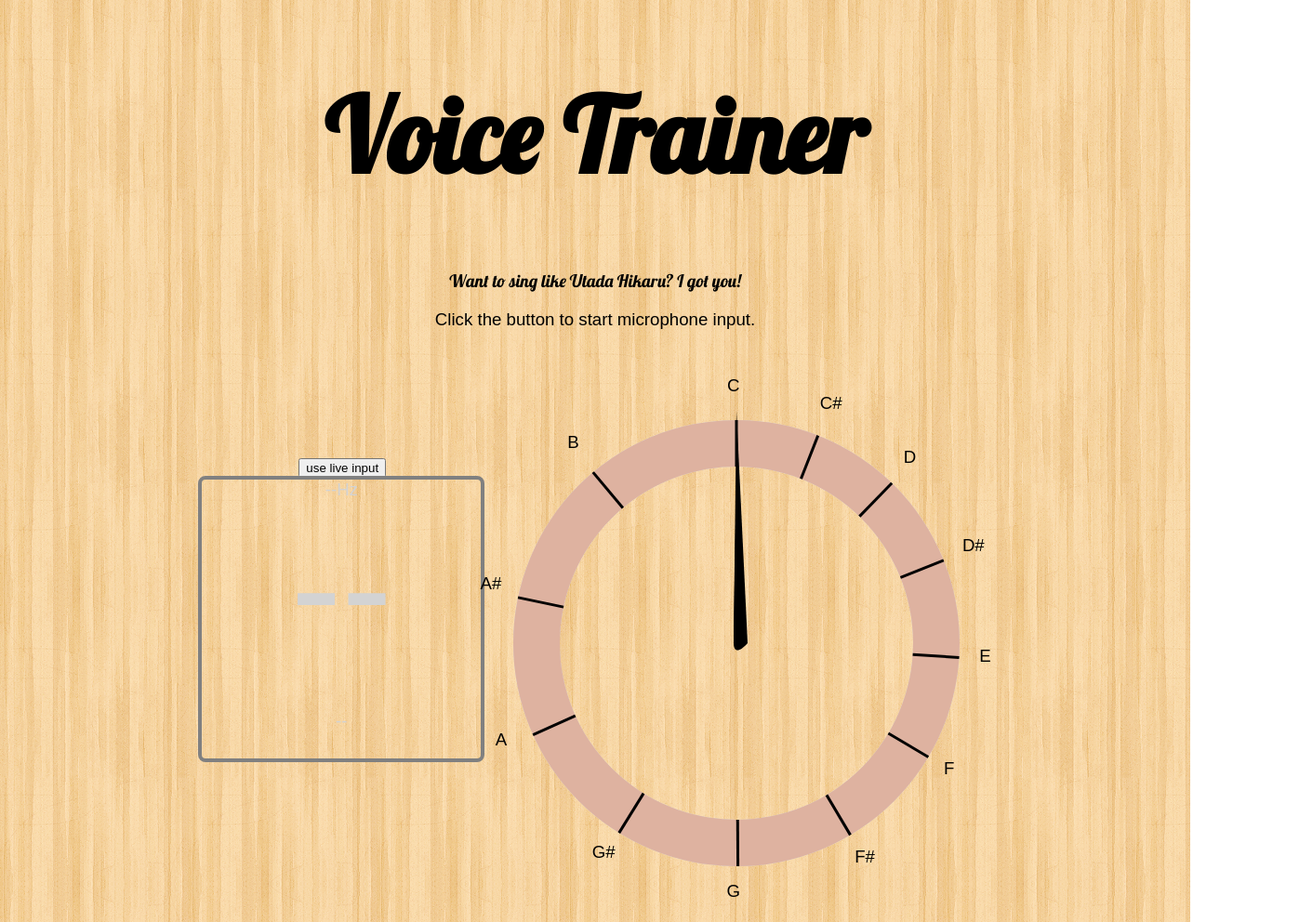
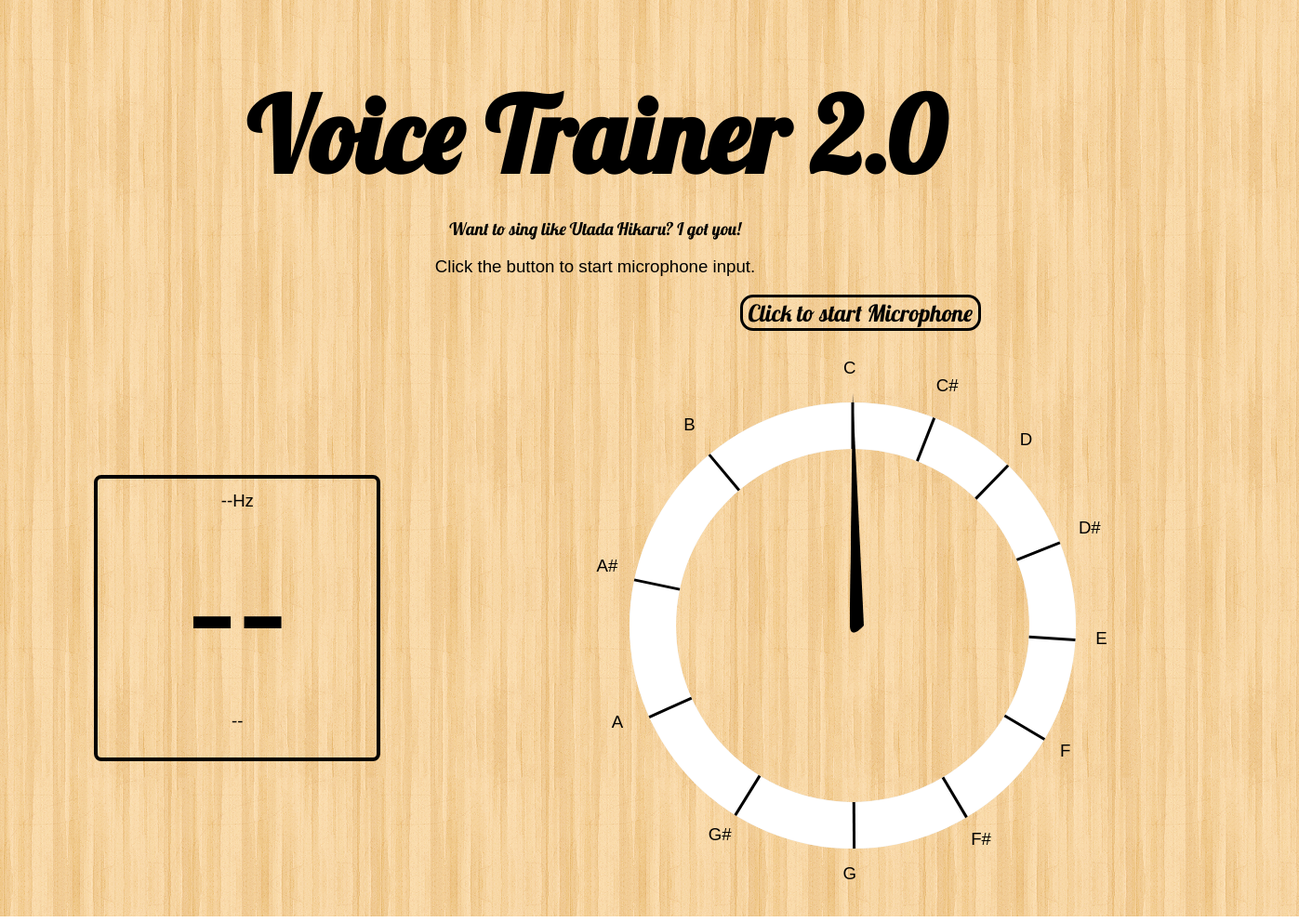
Before and after one commit to Dmeowmixer/voiceTrainer, a website: page index.html in a window 1280 px wide. Shown: the whole page at 93% size, 1397 px wide, since content can reach past the window. Drawn offline with nearby package versions, Linux system fonts and the light colour scheme.

Commit message:
working on v2 for now

```diff
--- a/app/app.js
+++ b/app/app.js
@@ -39,12 +39,6 @@
     .append("g")
     .attr("transform", "translate(" + width / 2 + "," + height / 2 + ")");
 
-// var gvs = d3.select("body").append("svg")
-//     .attr("width", width)
-//     .attr("height", height)
-//     .append("g")
-//     .attr("transform", "translate(" + width / 2 + "," + height / 2 + ")");
-
 var background = svg.append("path")
     .datum({endAngle: 100})
     .style("fill", "#ddd")
@@ -53,7 +47,7 @@
 // Add the foreground arc in orange, currently showing 12.7%.
 var foreground = svg.append("path")
     .datum({endAngle: .1 * τ})
-    .style("fill", "#DEB2A0")
+    .style("fill", "white")
     .attr("d", arc);
 
 var gaugeGroup = svg.append("g")
@@ -406,17 +400,10 @@
   var ac = autoCorrelate( buf, audioContext.sampleRate );
 
   if (ac == -1) {
-    //
-    //
-    //
-    //
-    //
+
     // can prompt user to be louder here
-    //
-    //
-    //
-    //
-    //
+    $('.help').html('<p>').html('ENUNCIATE, NO ONE CAN HEAR YOU!');
+
     detectorElem.className = "vague";
     pitchElem.innerText = "--";
     noteElem.innerText = "-";
@@ -429,41 +416,24 @@
     var note =  noteFromPitch( pitch );
     noteElem.innerHTML = noteStrings[note%12];
     var detune = centsOffFromPitch( pitch, note );
-    if (detune == 0 ) {
+    if (detune == 0 || detune == 1 || detune == 2 || detune == 3 || detune == 4) {
       detuneElem.className = "";
       detuneAmount.innerHTML = "--";
+      $('.help').html('<p>').html("Oh my! You're PERFECT! YOU ANGEL! NOW HOLD IT");
+
     } else {
-      if (detune < 0)
-        //
-        //
-        //
-        //
-        //
-        //
-        // prompt user to get more in tune because is flat here
-        //
-        //
-        //
-        //
-        //
-        //
+      if (detune <= 5){
         detuneElem.className = "flat";
-      else
-        //
-        //
-        //
-        //
-        //
-        //
-        // prompt user to get more in tune because is sharp here
-        //
-        //
-        //
-        //
-        //
-        //
+        $('.help').html('<p>').html('YOU FLAT! TIGHTEN THOSE ABS, PUSH WITH YOUR DIAPHRAGM');
+
+      }
+      else{
         detuneElem.className = "sharp";
-      detuneAmount.innerHTML = Math.abs( detune );
+        detuneAmount.innerHTML = Math.abs( detune );
+
+        $('.help').html('<p>').html('YOU SHARP! Relax a bit');
+
+      }
     }
     // console.log(note,detune);
     setValues(pitch, note%12,detune);
--- a/index.html
+++ b/index.html
@@ -4,17 +4,19 @@
       <meta charset="UTF-8">
 
 
-      <title>Pitch Detector</title>
+      <title>Voice Trainer 2.0</title>
       <link rel="stylesheet" type="text/css" href="styles/styles.css"/>
 
     </head>
     <body background="/styles/images/wood_pattern.png">
-      <h1 class="title">          Voice Trainer   </h1>
+      <h1 class="title">  Voice Trainer 2.0  </h1>
       <p class="intro"> Want to sing like Utada Hikaru? I got you!</p>
       <p class="guide">Click the button to start microphone input.</p>
+      <div class="help">
 
+      </div>
 
-      <button class="liveBut" onclick="toggleLiveInput()">use live input</button>
+      <button class="liveBut" onclick="toggleLiveInput()">Click to start Microphone</button>
         <!-- <button onclick="toggleOscillator()">use oscillator</button> -->
 
       <div id="detector" class="vague">
@@ -28,7 +30,7 @@
     <div id="gauge" class="200x160px"></div>
     <script src="bower_components/d3/d3.min.js"></script>
     <script src="app/app.js"></script>
-
+    <script src="https://ajax.googleapis.com/ajax/libs/jquery/1.11.2/jquery.min.js"></script>
 
   </body>
 </html>
--- a/styles/styles.css
+++ b/styles/styles.css
@@ -1,4 +1,5 @@
 @import url(http://fonts.googleapis.com/css?family=Lobster);
+@import url(http://fonts.googleapis.com/css?family=Oswald);
 
 body {
   font: 14pt 'Alike', sans-serif;
@@ -13,24 +14,30 @@
 }
 
 div.vague {
-  color: lightgrey;
+  color: black;
 }
-
+div.pitch {
+  margin-top:.7em;
+  margin-bottom:.7em;
+}
 #note {
   font-size: 164px;
   display: inline-block;
   height:180px;
   text-align: left;
 }
+#output{
+  margin-top: -5em;
+}
 
 #detector {
   position:absolute;
   display:inline-block;
-  margin-left:11em;
-  margin-top:7.4em;
+  margin-left:5em;
+  margin-top:10.4em;
   width: 300px;
   height: 300px;
-  border: 4px solid gray;
+  border: 4px solid black;
   border-radius: 8px;
   text-align: center;
 }
@@ -57,17 +64,20 @@
 }
 
 .liveBut{
+  font-family: 'Lobster';
+  font-size:25px;
+  background:transparent;
+  border: 3px solid black;
+  border-radius:14px;
   position:absolute;
-  margin-top:9em;
-  margin-left:23.5em;
+  margin-left:31.5em;
 }
 
 .circle{
-  float:right;
   position:relative;
   display:inline-block;
-  margin-left:50em;
-  margin-top:1em;
+  margin-left:23em;
+  margin-top:3em;
 }
 
 .tri {
@@ -83,6 +93,7 @@
   font-family: 'Lobster', cursive;
   font-size:6em;
   text-align:center;
+  margin-bottom:5px;
 }
 
 .guide {
@@ -96,3 +107,12 @@
 
   text-align:center;
 }
+div.help{
+  font-family: 'Oswald', sans-serif;
+  font-size:44px;
+  position:absolute;
+  float:right;
+  margin-right:2em;
+  margin-left:30em;
+  margin-top:6em;
+}
```
